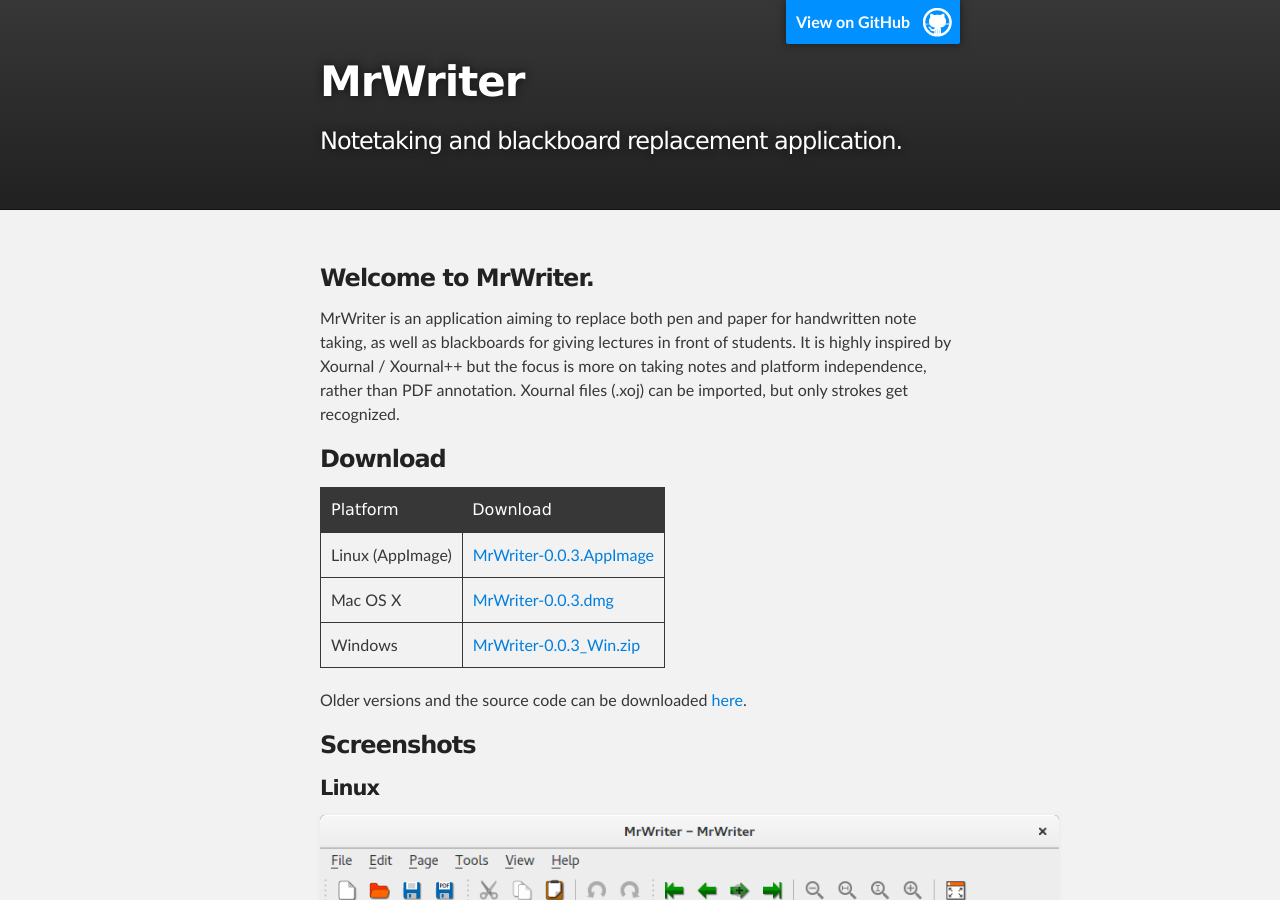
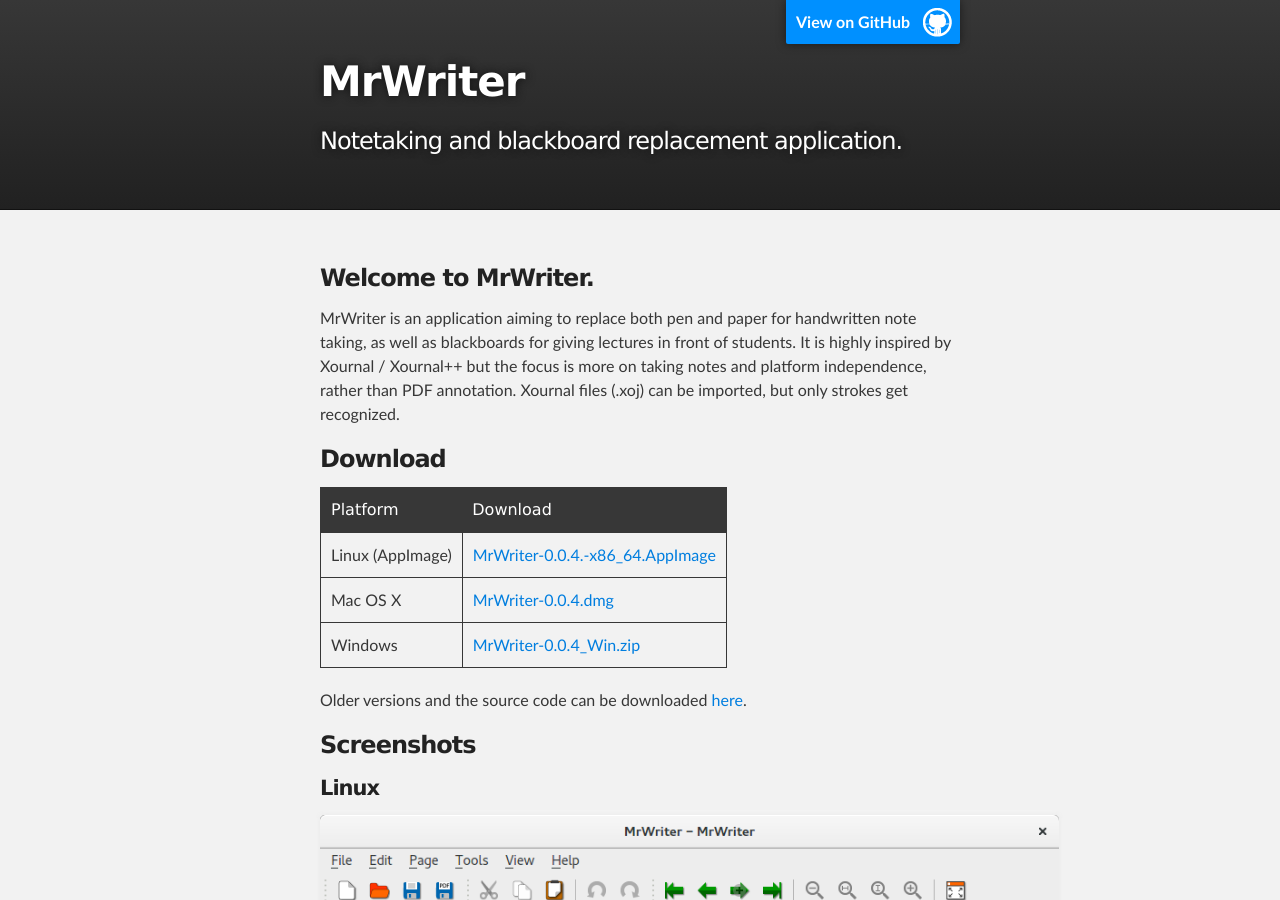
Before and after one commit to unruhschuh/MrWriter, a Jekyll site: the page built from index.md, in a window 1280 px wide and 900 px high. Built offline with Jekyll 4.4.1, drawn with Linux system fonts in a browser that asks for light colours; Markdown is read by kramdown in place of the engine named in the settings; our own code applies the rules of GitHub Pages for plain Markdown files.

Commit message:
Update index.md

```diff
--- a/index.md
+++ b/index.md
@@ -9,9 +9,9 @@
 
 | Platform | Download |
 | --- | --- |
-| Linux (AppImage) | [MrWriter-0.0.3.AppImage](https://bintray.com/artifact/download/unruhschuh/generic/MrWriter-0.0.3-x86_64.AppImage) |
-| Mac OS X | [MrWriter-0.0.3.dmg](https://bintray.com/artifact/download/unruhschuh/generic/MrWriter-0.0.3.dmg) |
-| Windows | [MrWriter-0.0.3_Win.zip](https://bintray.com/artifact/download/unruhschuh/generic/MrWriter-0.0.3_Win.zip) |
+| Linux (AppImage) | [MrWriter-0.0.4.-x86_64.AppImage](https://github.com/unruhschuh/MrWriter/releases/download/v0.0.4/MrWriter-0.0.4-x86_64.AppImage) |
+| Mac OS X | [MrWriter-0.0.4.dmg](https://github.com/unruhschuh/MrWriter/releases/download/v0.0.4/MrWriter-0.0.4.dmg) |
+| Windows | [MrWriter-0.0.4_Win.zip](https://github.com/unruhschuh/MrWriter/releases/download/v0.0.4/MrWriter-0.0.4_Win.zip) |
 
 Older versions and the source code can be downloaded [here](https://github.com/unruhschuh/MrWriter/releases).
 
```
